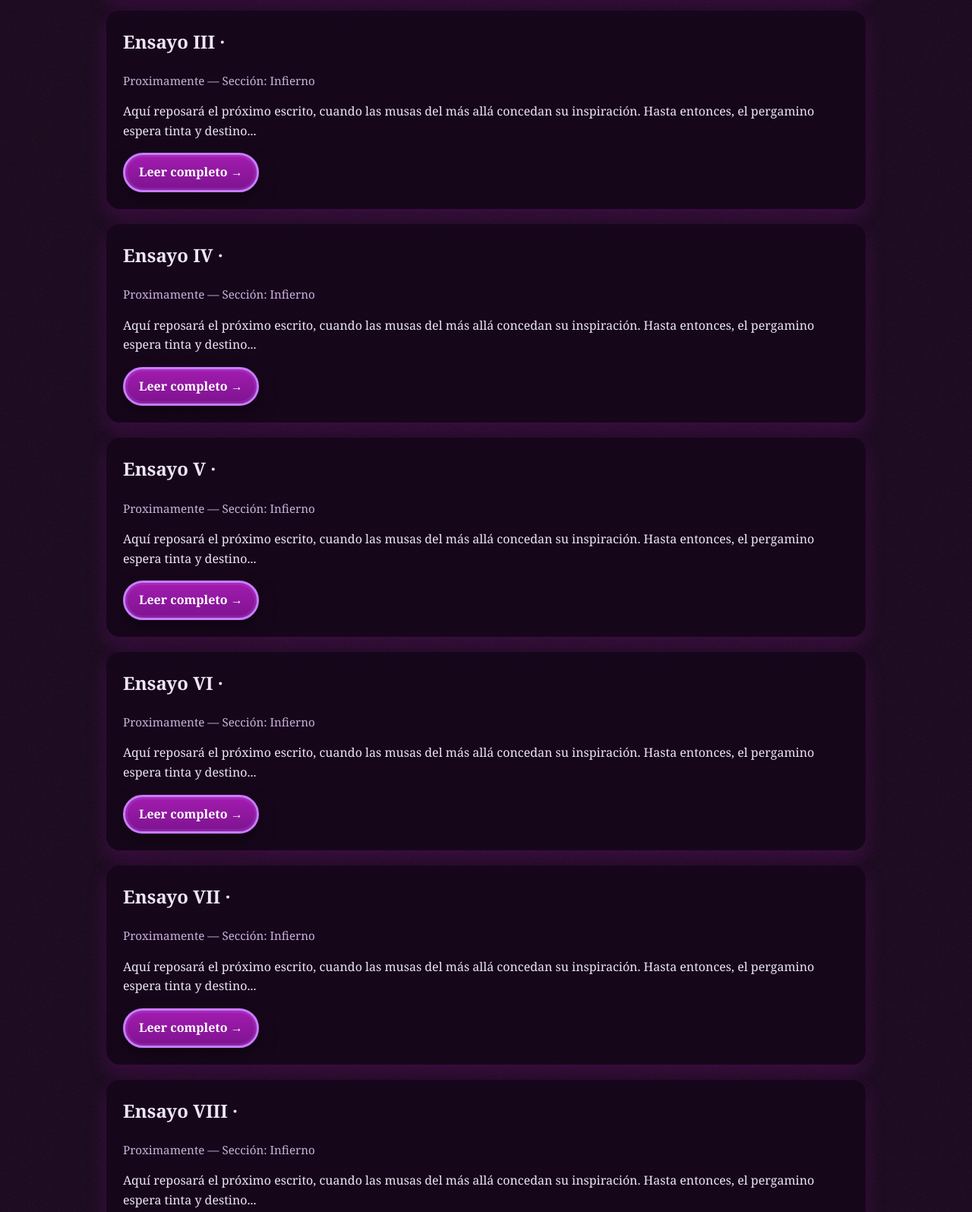
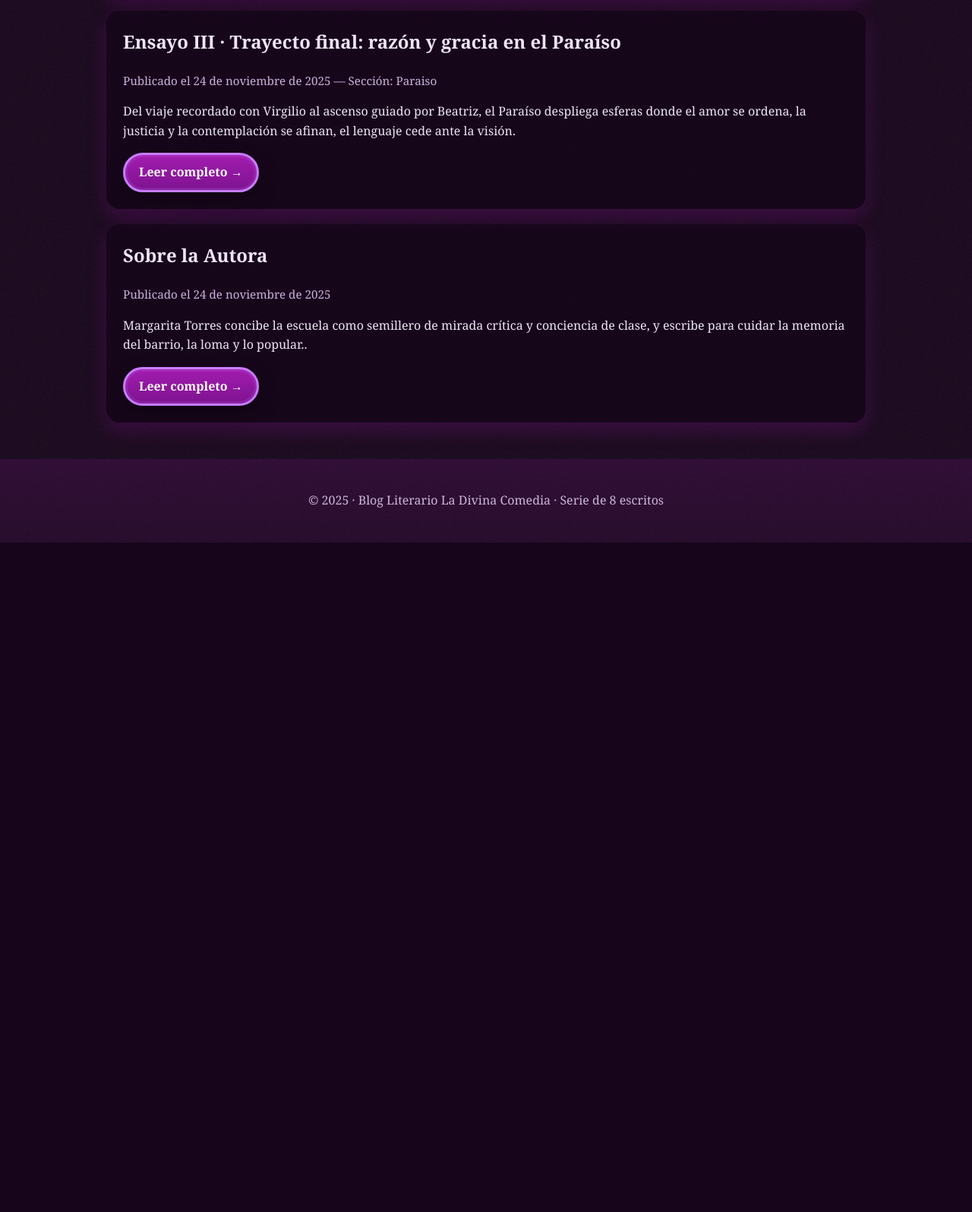
Before and after one commit to lauramargaritatorres22-pixel/Infierno-de-Dante, a plain HTML site: page index.html in a window 1280 px wide. Shown: the part 860-2455 px from the top of the page at 76% size. After the commit the page ends 1574 px from the top, so only its background shows below. Drawn offline with Linux system fonts and the light colour scheme; a web font is replaced by a local one.

Commit message:
Update index.html

```diff
--- a/index.html
+++ b/index.html
@@ -211,11 +211,6 @@ nav { position: relative; z-index: 20; }
       <a href="escrito2.html" target="_blank" rel="noopener" class="btn-ensayo">Ensayo II</a>
       <a href="escrito3.html" target="_blank" rel="noopener" class="btn-ensayo">Ensayo III</a>
       <a href="escrito4.html" target="_blank" rel="noopener" class="btn-ensayo">Ensayo IV</a>
-      <a href="escrito5.html" target="_blank" rel="noopener" class="btn-ensayo">Ensayo V</a>
-      <a href="escrito6.html" target="_blank" rel="noopener" class="btn-ensayo">Ensayo VI</a>
-      <a href="escrito7.html" target="_blank" rel="noopener" class="btn-ensayo">Ensayo VII</a>
-      <a href="escrito8.html" target="_blank" rel="noopener" class="btn-ensayo">Ensayo VIII</a>
-    </nav>
   </header>
   <main class="wrap">
     <article class="card">
@@ -236,59 +231,22 @@ nav { position: relative; z-index: 20; }
 </article>
 
      <article class="card">
-  <h2>Ensayo III · </h2>
-  <p class="meta">Proximamente — Sección: Infierno</p>
+  <h2>Ensayo III · Trayecto final: razón y gracia en el Paraíso </h2>
+  <p class="meta">Publicado el 24 de noviembre de 2025 — Sección: Paraiso</p>
   <p>
-    Aquí reposará el próximo escrito, cuando las musas del más allá concedan su inspiración. Hasta entonces, el pergamino espera tinta y destino...
+   Del viaje recordado con Virgilio al ascenso guiado por Beatriz, el Paraíso despliega esferas donde el amor se ordena, la justicia y la contemplación se afinan, el lenguaje cede ante la visión.
   </p>
   <a href="escrito3.html" target="_blank" rel="noopener" class="btn-ensayo">Leer completo →</a>
 </article>
 
     <article class="card">
-  <h2>Ensayo IV · </h2>
-  <p class="meta">Proximamente — Sección: Infierno</p>
+  <h2> Sobre la Autora </h2>
+  <p class="meta">Publicado el 24 de noviembre de 2025 </p>
   <p>
-    Aquí reposará el próximo escrito, cuando las musas del más allá concedan su inspiración. Hasta entonces, el pergamino espera tinta y destino...
+  Margarita Torres concibe la escuela como semillero de mirada crítica y conciencia de clase, y escribe para cuidar la memoria del barrio, la loma y lo popular..
   </p>
   <a href="escrito4.html" target="_blank" rel="noopener" class="btn-ensayo">Leer completo →</a>
 </article>
-
-     <article class="card">
-  <h2>Ensayo V · </h2>
-  <p class="meta">Proximamente — Sección: Infierno</p>
-  <p>
-    Aquí reposará el próximo escrito, cuando las musas del más allá concedan su inspiración. Hasta entonces, el pergamino espera tinta y destino...
-  </p>
-  <a href="escrito5.html" target="_blank" rel="noopener" class="btn-ensayo">Leer completo →</a>
-</article>
-
-     <article class="card">
-  <h2>Ensayo VI · </h2>
-  <p class="meta">Proximamente — Sección: Infierno</p>
-  <p>
-    Aquí reposará el próximo escrito, cuando las musas del más allá concedan su inspiración. Hasta entonces, el pergamino espera tinta y destino...
-  </p>
-  <a href="escrito6.html" target="_blank" rel="noopener" class="btn-ensayo">Leer completo →</a>
-</article>
-
- <article class="card">
-  <h2>Ensayo VII · </h2>
-  <p class="meta">Proximamente — Sección: Infierno</p>
-  <p>
-    Aquí reposará el próximo escrito, cuando las musas del más allá concedan su inspiración. Hasta entonces, el pergamino espera tinta y destino...
-  </p>
-  <a href="escrito7.html" target="_blank" rel="noopener" class="btn-ensayo">Leer completo →</a>
-</article>
-
- <article class="card">
-  <h2>Ensayo VIII · </h2>
-  <p class="meta">Proximamente — Sección: Infierno</p>
-  <p>
-    Aquí reposará el próximo escrito, cuando las musas del más allá concedan su inspiración. Hasta entonces, el pergamino espera tinta y destino...
-  </p>
-  <a href="escrito8.html" target="_blank" rel="noopener" class="btn-ensayo">Leer completo →</a>
-</article>
-
   </main>
   <footer><p>© 2025 · Blog Literario La Divina Comedia · Serie de 8 escritos</p></footer>
  <!-- Humo morado con CANVAS (robusto) -->
```
